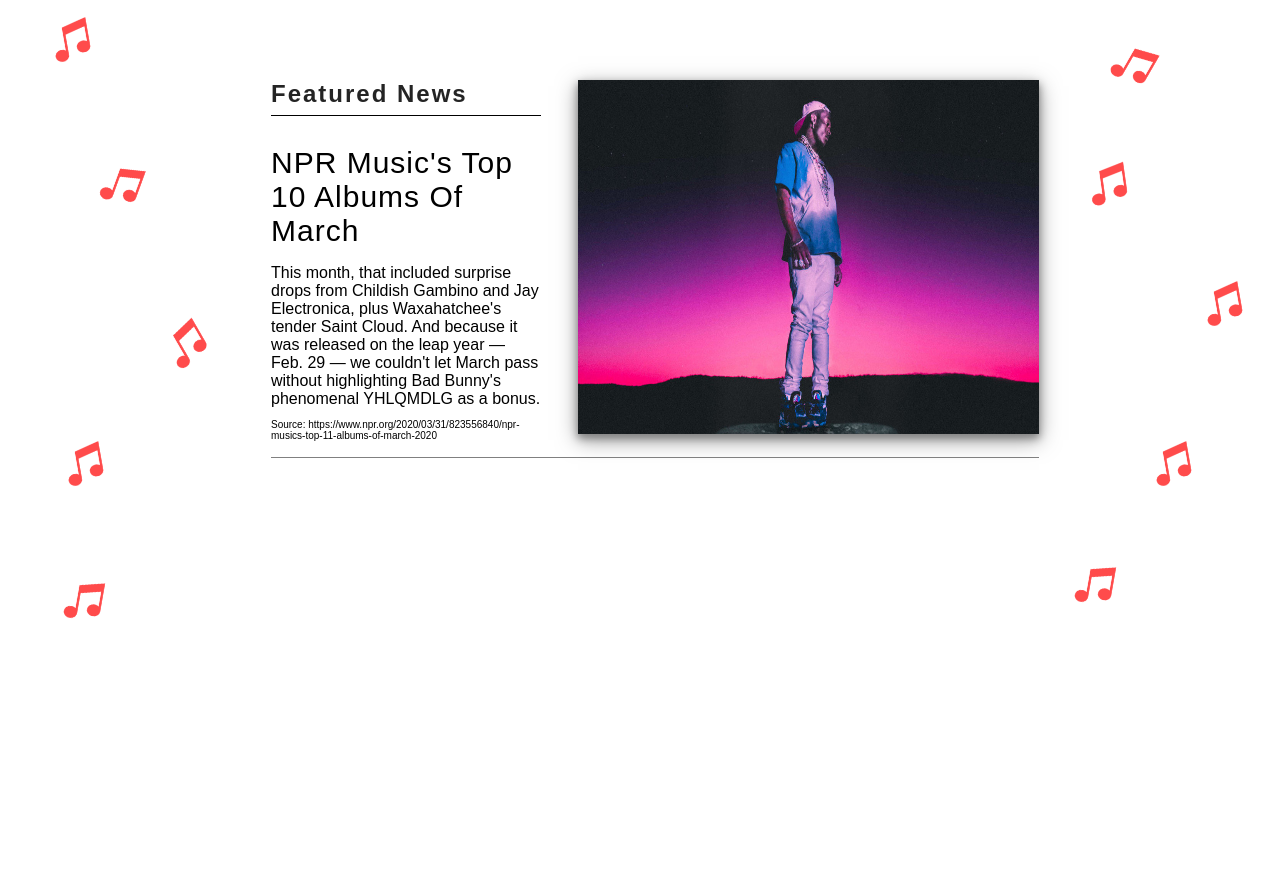
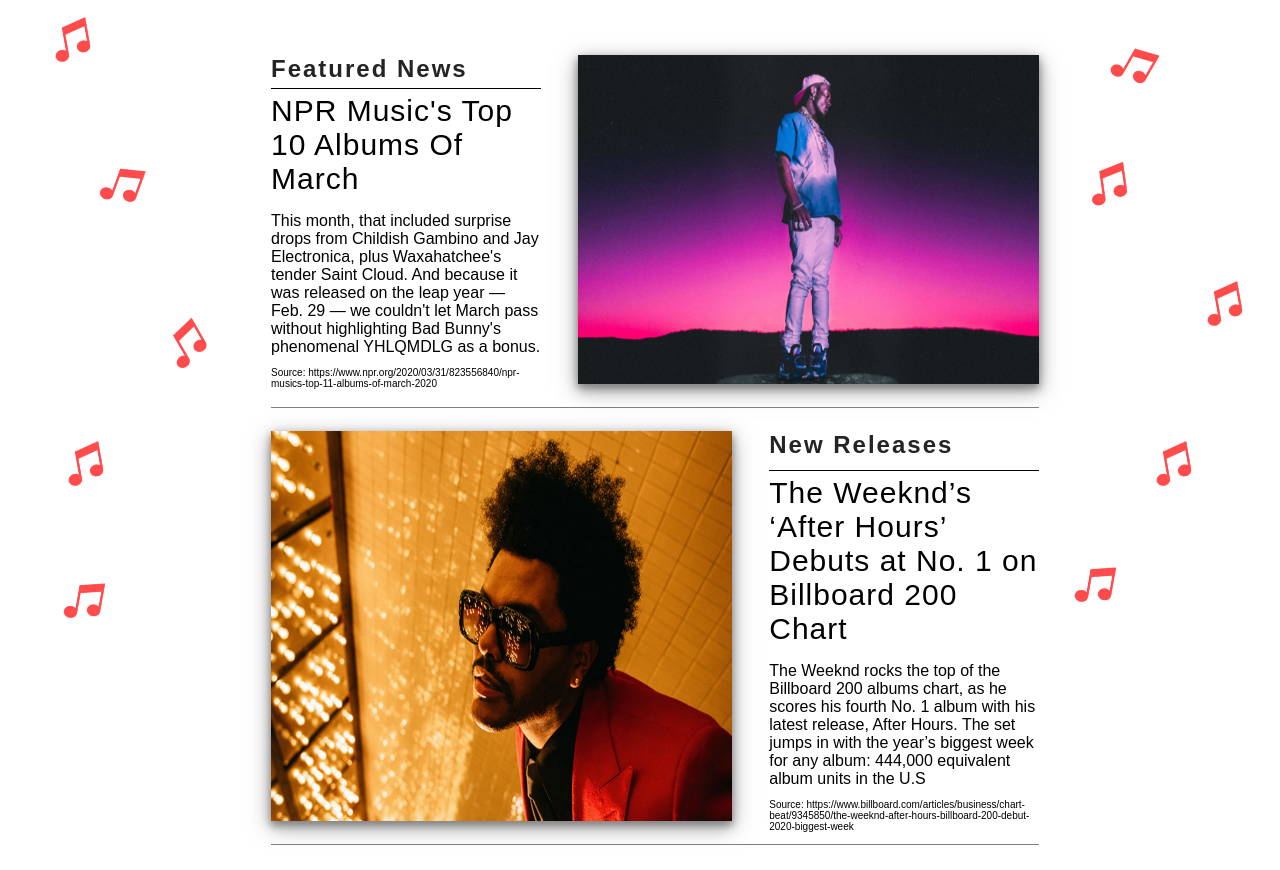
Before and after one commit to 5l1v3r1/Lyrically-Literate, a Flask app: page / in a window 1280 px wide. Shown: the part 76-946 px from the top of the page. Before the commit the page ends 695 px from the top, so only its background shows below. Run offline with Flask 2, Linux system fonts and the light colour scheme.

Commit message:
Added pages + secound news section
Co-authored-by: Landinbik <landindweaver@gmail.com>

```diff
--- a/app.py
+++ b/app.py
@@ -8,8 +8,33 @@ app = Flask(__name__)
 
 
 @app.route("/")
-def default():
+def home():
     return render_template("/html/home.html")
+
+
+@app.route("/featured")
+def featured():
+    return render_template("/html/home.html")
+
+
+@app.route("/lyrics")
+def lyrics():
+    return render_template("/html/lyrics.html")
+
+
+@app.route("/news")
+def news():
+    return render_template("/html/news.html")
+
+
+@app.route("/community")
+def community():
+    return render_template("/html/community.html")
+
+
+@app.route("/shop")
+def shop():
+    return render_template("/html/shop.html")
 
 
 if __name__ == "__main__":
--- a/static/css/home.css
+++ b/static/css/home.css
@@ -12,13 +12,18 @@
 .container {
     position: relative;
     /* background-color: rgba(128, 128, 128, .1); */
-    margin: 65px 0 0 0;
+    margin: 40px 0 0 0;
     max-height: 100%;
     padding: 15px
 }
 
 .container-header {
     display: inline-flex;
+}
+
+.container-middle {
+    display: inline-flex;
+    flex-direction: row-reverse;
 }
 
 #news-title {
@@ -56,6 +61,7 @@
     letter-spacing: 1px;
     font-size: 30px;
     margin-bottom: 0;
+    margin-top: 5px;
 }
 
 .article-news p {
@@ -66,9 +72,10 @@
     font-size: 10px;
 }
 
-#spacer {
+.spacer {
     border-bottom: solid 1px rgba(128, 128, 128, 1);
     margin-top: 3%;
+    margin-bottom: 3%;
 }
 
 .fa-music {
--- a/templates/html/home.html
+++ b/templates/html/home.html
@@ -3,6 +3,7 @@
 {% block content %}
 
 <html>
+    <title>Visionary Music Featured</title>
     <link rel="stylesheet" href="./static/css/home.css">
     <link rel="stylesheet" href="https://cdnjs.cloudflare.com/ajax/libs/font-awesome/4.7.0/css/font-awesome.min.css">
 
@@ -31,7 +32,19 @@
                 <div id='placeholder'></div>
                 <img id="news-img1" src="/static/img/TestNews1.jpg">
             </div>
-            <div id="spacer"></div>
+            <div class="spacer"></div>
+            <section class="container-middle">
+                <article class="article-news">
+                    <div id='news-title'>New Releases</div>
+                    <h3>The Weeknd’s ‘After Hours’ Debuts at No. 1 on Billboard 200 Chart</h3>
+                    <p>
+                        The Weeknd rocks the top of the Billboard 200 albums chart, as he scores his fourth No. 1 album with his latest release, After Hours. The set jumps in with the year’s biggest week for any album: 444,000 equivalent album units in the U.S                    </p>
+                    <span>Source: https://www.billboard.com/articles/business/chart-beat/9345850/the-weeknd-after-hours-billboard-200-debut-2020-biggest-week</span>
+                </article>
+                <div id='placeholder'></div>
+                <img id="news-img1" src="/static/img/TestNews2.jpg">
+            </section>
+            <div class="spacer"></div>
         </div>
     </section>
 </html>
--- a/templates/html/nav-header.html
+++ b/templates/html/nav-header.html
@@ -4,7 +4,6 @@
         <meta name="description" content="Discover The True Meaning Behind The Lyrics">
         <meta name="keywords" content="music, lyrics, Meaning">
         <meta name="author" content="Nick Mantini">
-        <title>Visionary Music</title>
         <link rel="stylesheet" href="./static/css/nav-header.css">
     </head>
     <body>
@@ -14,13 +13,13 @@
                     Visionary Music
                 </div>
             </div>
-            <nav class="nav">
+            <nav class="nav" id="nav-bar">
                 <ul>
-                   <li><a href='/Featured'>Featured</a></li>
-                   <li id="bold"><a href='/Lyrics'>Lyrics</a></li>
-                   <li><a href='/News'>News</a></li>
-                   <li><a href='/Community'>Community</a></li>
-                   <li><a href='/Shop'>Shop</a></li>
+                   <li><a href='/#nav-bar'>Featured</a></li>
+                   <li id="bold"><a href='/lyrics'>Lyrics</a></li>
+                   <li><a href='/news'>News</a></li>
+                   <li><a href='/community'>Community</a></li>
+                   <li><a href='/shop'>Shop</a></li>
                 </ul>
             </nav>
         </header>
```
Also changed, not shown: templates/html/community.html (+9 -0 lines), templates/html/lyrics.html (+9 -0 lines), templates/html/news.html (+9 -0 lines), templates/html/shop.html (+9 -0 lines), static/img/TestNews2.jpg (added), templates/html/featured.html (deleted).
